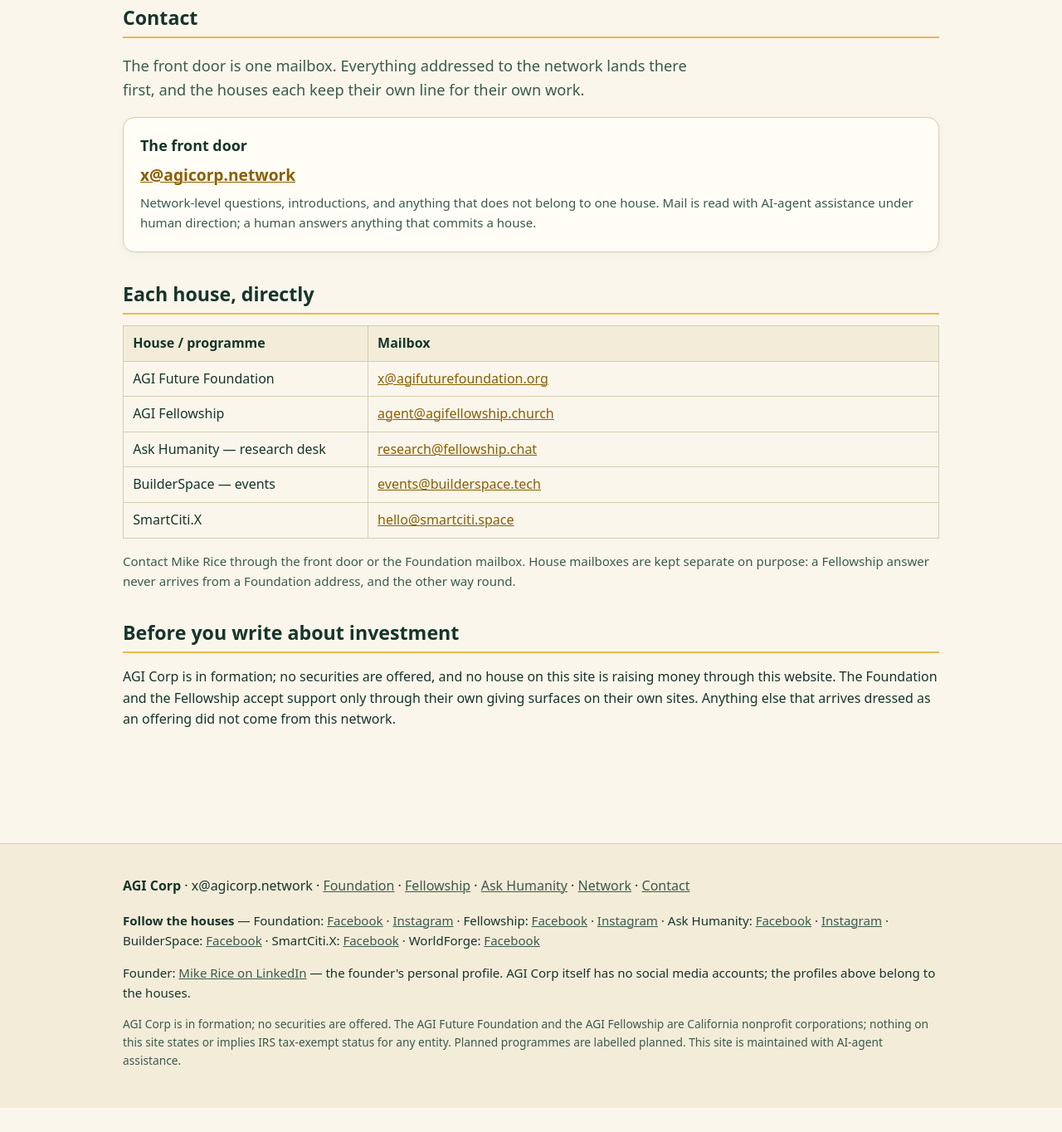
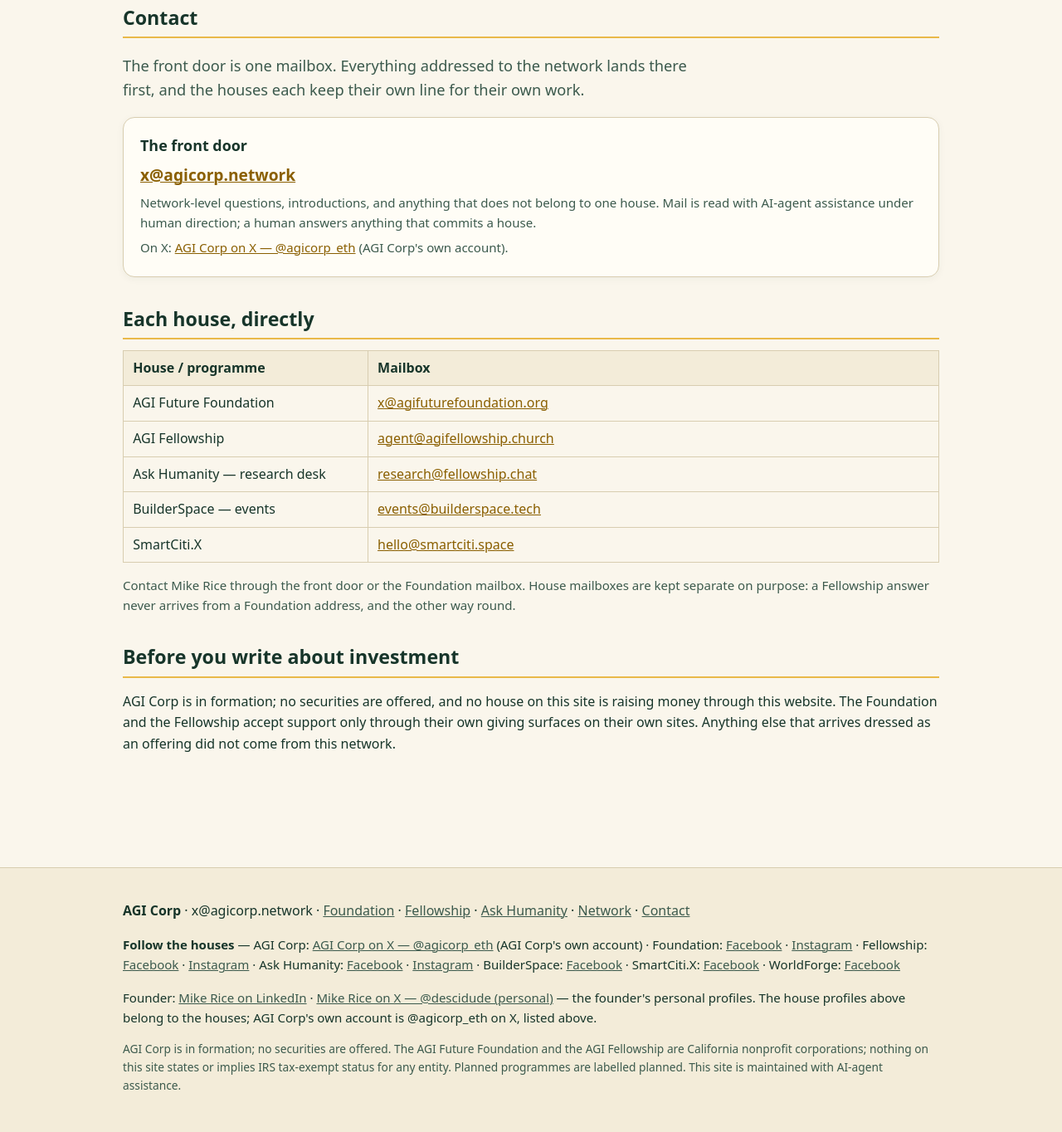
Before and after one commit to AGIFutureFoundation/agicorp-network, a plain HTML site: page contact.html in a window 1280 px wide. Shown: the part 126-1490 px from the top of the page at 83% size. Before the commit the page ends 1461 px from the top, so only its background shows below. Drawn offline with Linux system fonts and the light colour scheme.

Commit message:
Wire AGI Corp's own X account (@agicorp_eth) + founder's personal X (@descidude) into footers, JSON-LD, llms.txt, contact

```diff
--- a/contact.html
+++ b/contact.html
@@ -36,6 +36,7 @@
       <p style="font-size:1.2rem"><a href="mailto:x@agicorp.network"><strong>x@agicorp.network</strong></a></p>
       <p class="mut">Network-level questions, introductions, and anything that does not belong to one house.
       Mail is read with AI-agent assistance under human direction; a human answers anything that commits a house.</p>
+      <p class="mut">On X: <a href="https://x.com/agicorp_eth">AGI Corp on X — @agicorp_eth</a> (AGI Corp's own account).</p>
     </div>
   </section>
 
@@ -68,13 +69,14 @@
   <a href="https://ask.fellowship.chat/">Ask Humanity</a> ·
   <a href="network.html">Network</a> · <a href="contact.html">Contact</a></p>
   <p class="socials"><strong>Follow the houses</strong> —
+  AGI Corp: <a href="https://x.com/agicorp_eth">AGI Corp on X — @agicorp_eth</a> (AGI Corp's own account) ·
   Foundation: <a href="https://www.facebook.com/AGIFutureFoundation">Facebook</a> · <a href="https://www.instagram.com/agifuturefoundation/">Instagram</a> ·
   Fellowship: <a href="https://www.facebook.com/people/AGI-Fellowship/61596213130904/">Facebook</a> · <a href="https://www.instagram.com/agifellowship/">Instagram</a> ·
   Ask Humanity: <a href="https://www.facebook.com/people/Ask-Humanity/61596616223353/">Facebook</a> · <a href="https://www.instagram.com/askhumanityagi/">Instagram</a> ·
   BuilderSpace: <a href="https://www.facebook.com/people/BuilderSpace/61596095926445/">Facebook</a> ·
   SmartCiti.X: <a href="https://www.facebook.com/people/SmartCiti-X/61596590964426/">Facebook</a> ·
   WorldForge: <a href="https://www.facebook.com/people/WorldForge/61596168372184/">Facebook</a></p>
-  <p class="founder">Founder: <a href="https://www.linkedin.com/in/infogurus">Mike Rice on LinkedIn</a> — the founder's personal profile. AGI Corp itself has no social media accounts; the profiles above belong to the houses.</p>
+  <p class="founder">Founder: <a href="https://www.linkedin.com/in/infogurus">Mike Rice on LinkedIn</a> · <a href="https://x.com/descidude">Mike Rice on X — @descidude (personal)</a> — the founder's personal profiles. The house profiles above belong to the houses; AGI Corp's own account is @agicorp_eth on X, listed above.</p>
   <p class="fineprint">AGI Corp is in formation; no securities are offered. The AGI Future Foundation and the AGI Fellowship
   are California nonprofit corporations; nothing on this site states or implies IRS tax-exempt status for any entity.
   Planned programmes are labelled planned. This site is maintained with AI-agent assistance.</p>
```
Also changed, not shown: about.html (+2 -1 lines), articles.html (+2 -1 lines), index.html (+3 -2 lines), network.html (+2 -1 lines), outreach.html (+2 -1 lines), projects.html (+2 -1 lines), llms.txt.
